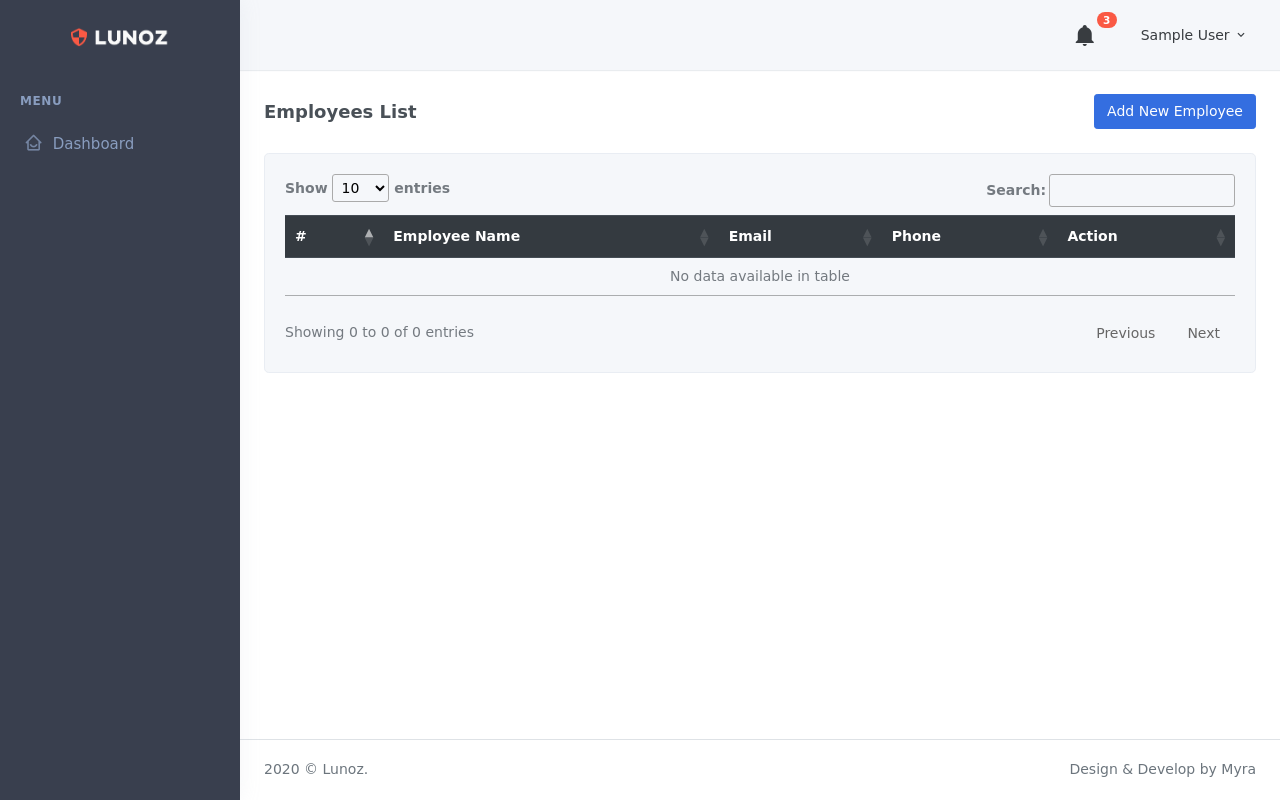
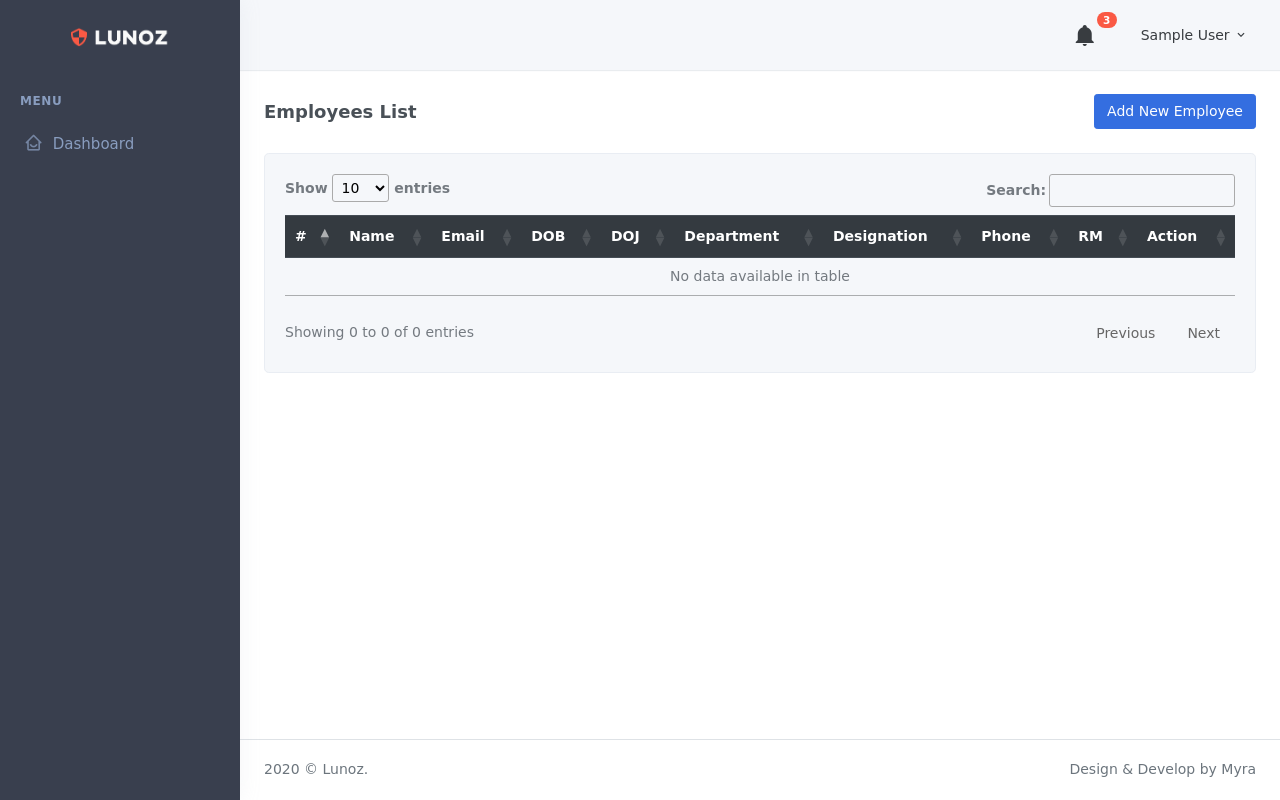
Before and after one commit to Sagarkacpl/task_mgmt_system, a PHP site: page /employee.php in a window 1280 px wide. Run offline with PHP 8.4, Linux system fonts and the light colour scheme; the visitor is signed in with stand-in values (Sample User, id 1); tables that the repository leaves empty or names only in its code hold one stand-in row (values such as "Sample post"); some libraries are stand-ins or nearby versions; some web fonts are replaced.

Commit message:
make some changes in this file

```diff
--- a/employee.php
+++ b/employee.php
@@ -76,9 +76,14 @@
                                             <thead class="thead-dark">
                                                 <tr>
                                                     <th>#</th>
-                                                    <th>Employee Name</th>
-                                                    <th>Email</th>
-                                                    <th>Phone</th>
+                                                    <th data-toggle="tooltip" data-placement="top" title="Employee Name">Name</th>
+                                                    <th data-toggle="tooltip" data-placement="top" title="Email">Email</th>
+                                                    <th data-toggle="tooltip" data-placement="top" title="Date of Birth">DOB</th>
+                                                    <th data-toggle="tooltip" data-placement="top" title="Date of Joining">DOJ</th>
+                                                    <th data-toggle="tooltip" data-placement="top" title="Department">Department</th>
+                                                    <th data-toggle="tooltip" data-placement="top" title="Designation">Designation</th>
+                                                    <th data-toggle="tooltip" data-placement="top" title="Phone">Phone</th>
+                                                    <th data-toggle="tooltip" data-placement="top" title="Reporting Member">RM</th>
                                                     <th>Action</th>
                                                 </tr>
                                             </thead>
@@ -93,7 +98,20 @@
                                                     <th scope="row"><?php echo $count++; ?></th>
                                                     <td><?php echo $read['Name'] ?></td>
                                                     <td><?php echo $read['Email'] ?></td>
+                                                    <td><?php echo $read['Emp_deptment']; ?></td>
+                                                    <td><?php echo $read['Emp_designation']; ?></td>
+                                                    <td><?php echo $read['Emp_deptment'] ?></td>
+                                                    <td><?php echo $read['Emp_designation'] ?></td>
                                                     <td><?php echo $read['Phone_no'] ?></td>
+                                                    <td>
+                                                        <?php
+                                                            if(!empty($read['Emp_reporting'])){
+                                                                echo $read['Emp_reporting'];
+                                                            }else{
+                                                                echo "No Reporting Member";
+                                                            }
+                                                        ?>
+                                                    </td>
                                                     <td>
                                                         <div class="">
                                                             <a href="#" onclick="return confirm('Are You Sure You Want To Edit This Record ?');" class="btn btn-success"><i class="bx bx-pencil"></i></a>
```
